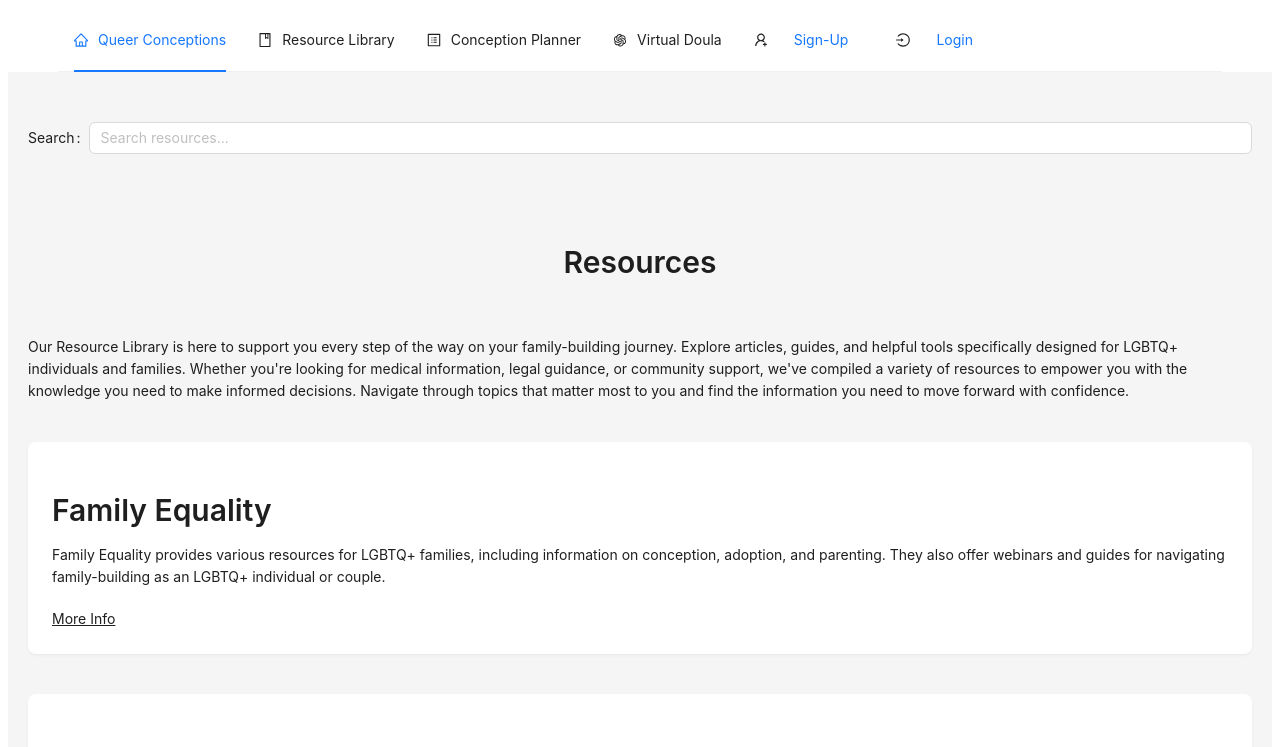
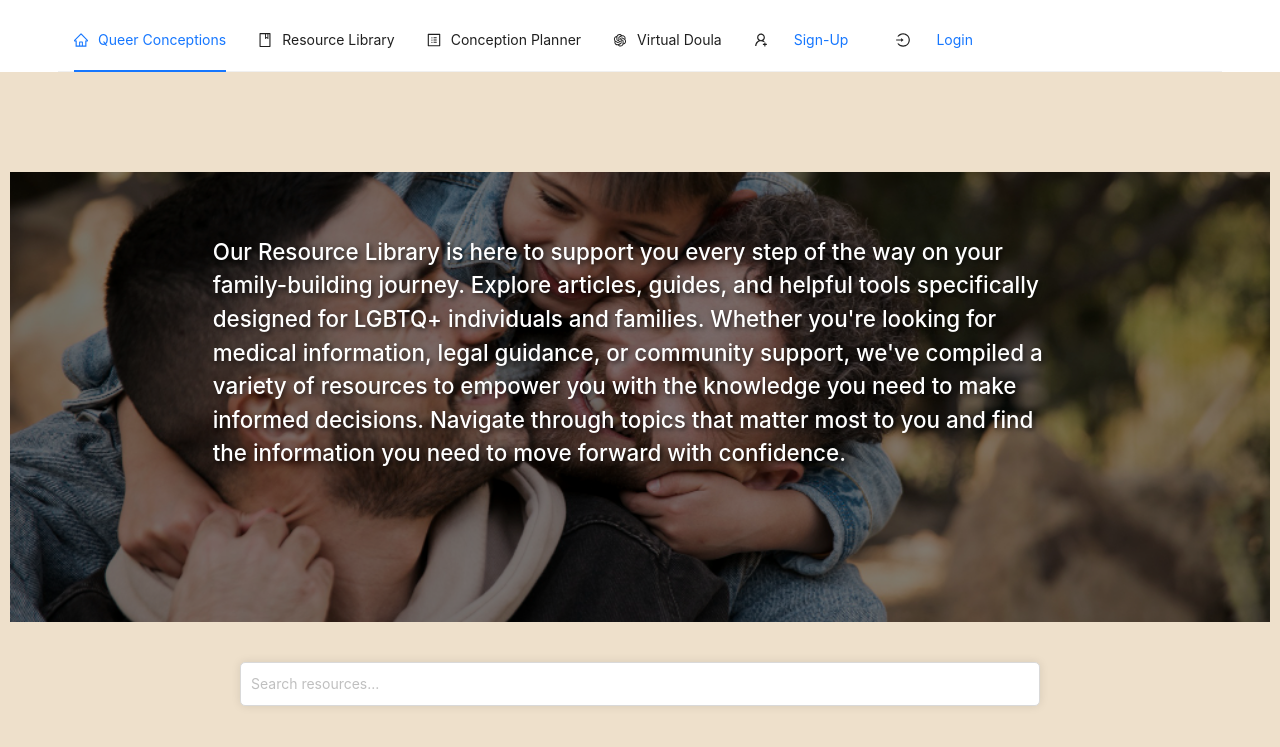
Before and after one commit to MBHunter88/queer_conceptions, a React (Vite) app in the folder client/: page /resources in a window 1280 px wide. Shown: the top 747 px of the page. Built offline with nearby package versions, Linux system fonts and the light colour scheme.

Commit message:
inline styling for resource library includes added background image for header, and flex layout for resource cards

```diff
--- a/client/src/pages/ResourceLibrary.jsx
+++ b/client/src/pages/ResourceLibrary.jsx
@@ -11,9 +11,9 @@ const resources = [
     link: "https://www.familyequality.org"
   },
   {
-    title: "Modern Fertility",
-    description: "Modern Fertility will guide you through your fertility hormones now, so you have options later, whether you want kids now or in the far-off future.",
-    link: "https://ro.co/fertility/#access-for-all"
+    title: "Resolve: The National Infertility Association",
+    description: " Resolve offers information specifically for LGBTQ+ individuals, covering topics such as IVF, surrogacy, and other pathways to conception, while focusing on inclusivity.",
+    link: "https://resolve.org/what-are-my-options/lgbtq-family-building"
   },
   {
     title: "Queering Reproductive Justice: A Mini Toolkit",
@@ -35,11 +35,6 @@ const resources = [
     description: "This organization provides resources to understand reproductive rights for LGBTQ+ individuals, including information on fertility treatments, surrogacy, and healthcare rights.",
     link: "https://reproductiverights.org"
   },
-  {
-    title: "Resolve: The National Infertility Association",
-    description: " Resolve offers information specifically for LGBTQ+ individuals, covering topics such as IVF, surrogacy, and other pathways to conception, while focusing on inclusivity.",
-    link: "https://resolve.org/what-are-my-options/lgbtq-family-building"
-  },
 ]
 
 const ResourceLibrary = () => {
@@ -55,40 +50,85 @@ const ResourceLibrary = () => {
 
 
   return (
-    <Layout>
+    <Layout style={{backgroundColor: '#EEE0CB',  marginLeft: '-1vw', marginRight: '-1vw', padding: '50px 20px'}}>
       <Content style={{ height: '100%', padding: '50px 20px' }}>
         <div className="resource-library">
-          <Form style={{ paddingBottom: 40 }}>
-            <Form.Item label="Search" name="search">
-              <Input placeholder="Search resources..."
-                value={searchTerm}
-                onChange={(e) => setSearchTerm(e.target.value)} />
-            </Form.Item>
-          </Form>
 
+          {/* Top Div with Background */}
           <Row gutter={[0, 40]} justify="center">
-            <Title level={2}>Resources</Title>
-            <Text>
+            <div style={{
+              height: '450px',
+              padding: '50px 20px',
+              background: 'url(RL_Hero.jpg) no-repeat center/cover',
+              color: '#fff',
+              position: 'relative',
+              textShadow: '2px 2px 5px rgba(0, 0, 0, 0.7)',
+              display: 'flex',
+              justifyContent: 'center',
+              marginLeft: '-2vw',
+              marginRight: '-2vw'
+            }}>
+              <div style={{
+                position: 'absolute',
+                top: 0,
+                left: 0,
+                right: 0,
+                bottom: 0,
+                background: 'rgba(0, 0, 0, 0.5)'
+              }}></div>
+              <div style={{ position: 'relative', zIndex: 1, maxWidth: "70%", marginTop: '1vw' }}>
+                <Text style={{ fontSize: '1.75vw', lineHeight: '1.5', fontWeight: '500', color: 'white' }}>
                   Our Resource Library is here to support you every step of the way on your family-building journey.
                   Explore articles, guides, and helpful tools specifically designed for LGBTQ+ individuals and families.
                   Whether you're looking for medical information, legal guidance, or community support, we've compiled
                   a variety of resources to empower you with the knowledge you need to make informed decisions.
                   Navigate through topics that matter most to you and find the information you need to move forward with confidence.
+                </Text>
+              </div>
+            </div>
 
-            </Text>
+            {/* Search Bar */}
+            <Form style={{ paddingBottom: 0, width: '100%', maxWidth: '800px' }}>
+              <Form.Item name="search" labelCol={{ span: 24 }} wrapperCol={{ span: 24 }}>
+                <Input
+                  placeholder="Search resources..."
+                  value={searchTerm}
+                  onChange={(e) => setSearchTerm(e.target.value)}
+                  style={{ padding: '10px', borderRadius: '5px', boxShadow: '0 0 10px rgba(0, 0, 0, 0.1)' }}
+                />
+              </Form.Item>
+            </Form>
+
+            {/* Resource Cards */}
+            <Row gutter={[24, 24]} justify="center">
               {filteredResources.map((resource, index) => (
-              <Col span={24} key={index}>
-                <Card className="resource-link" bordered={false}>
-                  <Title level={2} style={{ color: 'inherit' }}>{resource.title}</Title>
-                  <Text style={{ color: 'inherit' }}>{resource.description}</Text>
+                <Col xs={24} sm={24} md={12} lg={8} key={index}>
+                  <Card
+                    className="resource-link"
+                    bordered={false}
+                    hoverable
+                    style={{
+                      borderRadius: '10px',
+                      boxShadow: '0 4px 8px rgba(0, 0, 0, 0.1)',
+                      transition: 'transform 0.2s',
+                      minHeight: '100%'
+                    }}
+                    bodyStyle={{ padding: '20px' }}
+                    onMouseEnter={(e) => e.currentTarget.style.transform = 'scale(1.02)'}
+                    onMouseLeave={(e) => e.currentTarget.style.transform = 'scale(1)'}
+                  >
+                    <Title level={3} style={{ color: 'inherit', marginBottom: '10px' }}>{resource.title}</Title>
+                    <Text style={{ color: 'inherit', marginBottom: '10px', display: 'block', fontSize: '1vw'
+                     }}>{resource.description}</Text>
                     <div style={{ marginTop: '20px' }}>
-                    <a href={resource.link} target="_blank" rel="noopener noreferrer" style={{ color: 'inherit', textDecoration: 'underline' }}>
+                      <a href={resource.link} target="_blank" rel="noopener noreferrer" style={{ color: '#1890ff', textDecoration: 'underline' }}>
                         More Info
                       </a>
                     </div>
                   </Card>
                 </Col>
               ))}
+            </Row>
           </Row>
         </div>
       </Content>
```
Also changed, not shown: client/public/RL_Hero.jpg (added). Lines whose indentation alone changed are shown as unchanged.
